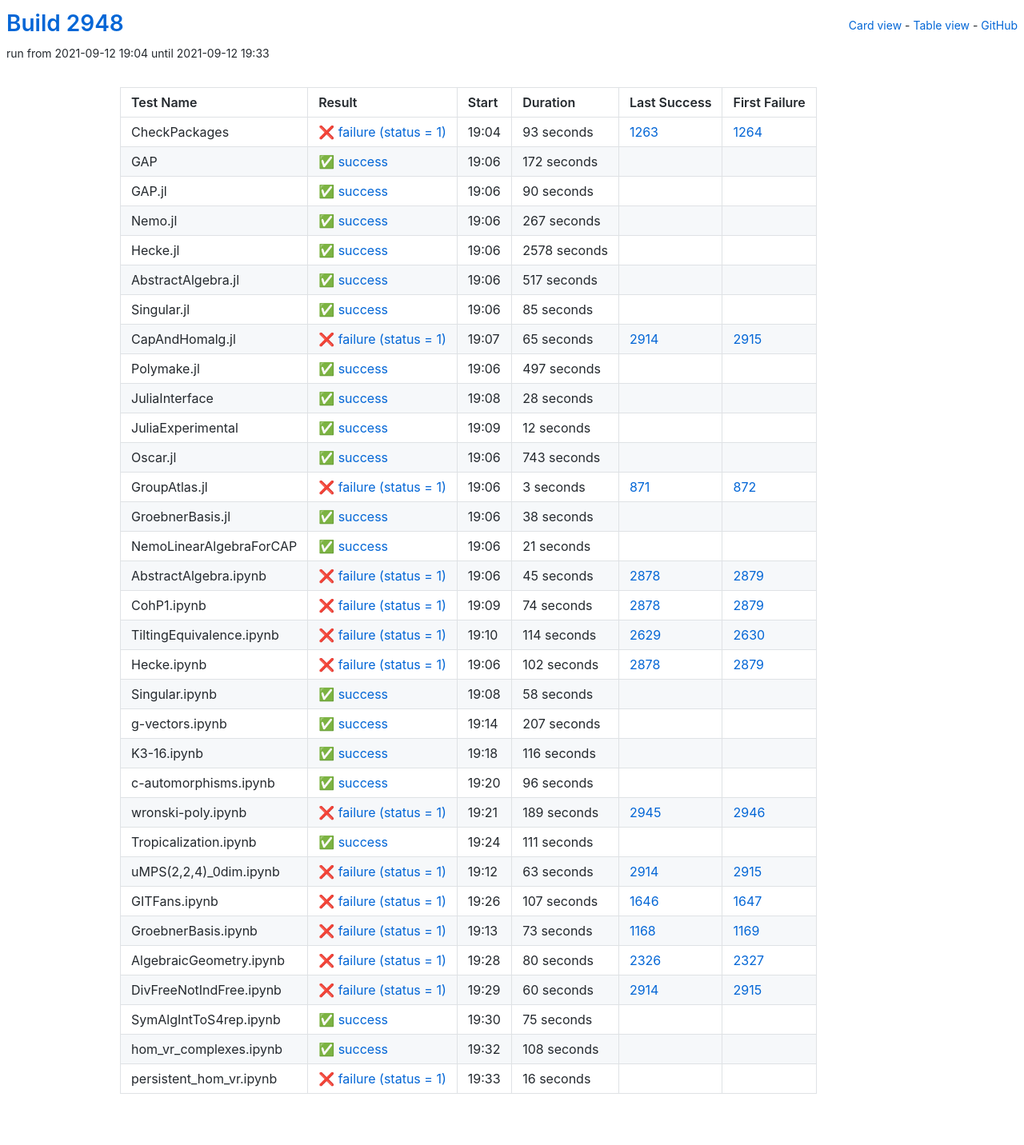
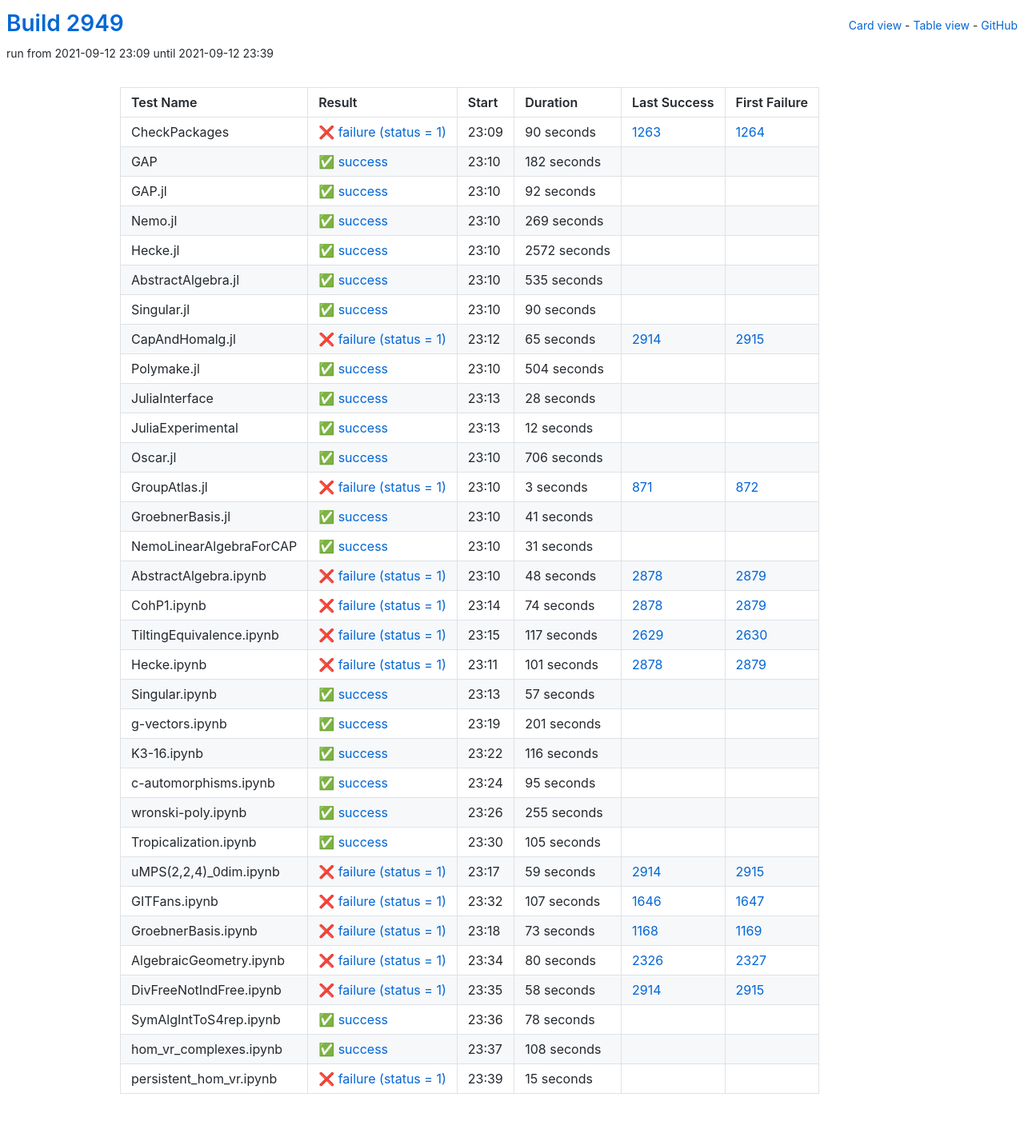
Before and after one commit to oscar-system/oscar-ci-status-stable, a Jekyll site: the page built from table.html, in a window 1280 px wide. Shown: the whole page at 80% size. Built offline with Jekyll 4.4.1, drawn with Linux system fonts in a browser that asks for light colours.

Commit message:
Build #2949

```diff
--- a/_data/ci.yml
+++ b/_data/ci.yml
@@ -1,6 +1,6 @@
 ---
-build: 2948
-build_url: https://oscarci.mathematik.uni-kl.de/job/oscar-stable/2948/
+build: 2949
+build_url: https://oscarci.mathematik.uni-kl.de/job/oscar-stable/2949/
 job: oscar-stable
 organization: oscar-system
 repo: oscar-ci-status-stable
@@ -8,32 +8,80 @@ repourl: https://github.com/oscar-system/oscar-ci-status-stable
 tests:
 - name: CheckPackages
   id: checkpackages
-  log: https://oscarci.mathematik.uni-kl.de/job/oscar-stable/2948/artifact/logs/build-2948/CheckPackages.log
-  start: 2021-09-12 19:04
+  log: https://oscarci.mathematik.uni-kl.de/job/oscar-stable/2949/artifact/logs/build-2949/CheckPackages.log
+  start: 2021-09-12 23:09
   success: false
   exitcode: 1
   status: failure
-  duration: 93
+  duration: 90
   last_success: 1263
   last_success_url: https://oscarci.mathematik.uni-kl.de/job/oscar-stable/1263/
   first_failure: 1264
   first_failure_url: https://oscarci.mathematik.uni-kl.de/job/oscar-stable/1264/
 - name: GAP
   id: gap
-  log: https://oscarci.mathematik.uni-kl.de/job/oscar-stable/2948/artifact/logs/build-2948/GAP.log
-  start: 2021-09-12 19:06
+  log: https://oscarci.mathematik.uni-kl.de/job/oscar-stable/2949/artifact/logs/build-2949/GAP.log
+  start: 2021-09-12 23:10
   success: true
   exitcode: 0
   status: success
-  duration: 172
+  duration: 182
   last_success: false
   last_success_url:
   first_failure: false
   first_failure_url:
 - name: GAP.jl
   id: gap-jl
-  log: https://oscarci.mathematik.uni-kl.de/job/oscar-stable/2948/artifact/logs/build-2948/GAP.jl.log
-  start: 2021-09-12 19:06
+  log: https://oscarci.mathematik.uni-kl.de/job/oscar-stable/2949/artifact/logs/build-2949/GAP.jl.log
+  start: 2021-09-12 23:10
+  success: true
+  exitcode: 0
+  status: success
+  duration: 92
+  last_success: false
+  last_success_url:
+  first_failure: false
+  first_failure_url:
+- name: Nemo.jl
+  id: nemo-jl
+  log: https://oscarci.mathematik.uni-kl.de/job/oscar-stable/2949/artifact/logs/build-2949/Nemo.jl.log
+  start: 2021-09-12 23:10
+  success: true
+  exitcode: 0
+  status: success
+  duration: 269
+  last_success: false
+  last_success_url:
+  first_failure: false
+  first_failure_url:
+- name: Hecke.jl
+  id: hecke-jl
+  log: https://oscarci.mathematik.uni-kl.de/job/oscar-stable/2949/artifact/logs/build-2949/Hecke.jl.log
+  start: 2021-09-12 23:10
+  success: true
+  exitcode: 0
+  status: success
+  duration: 2572
+  last_success: false
+  last_success_url:
+  first_failure: false
+  first_failure_url:
+- name: AbstractAlgebra.jl
+  id: abstractalgebra-jl
+  log: https://oscarci.mathematik.uni-kl.de/job/oscar-stable/2949/artifact/logs/build-2949/AbstractAlgebra.jl.log
+  start: 2021-09-12 23:10
+  success: true
+  exitcode: 0
+  status: success
+  duration: 535
+  last_success: false
+  last_success_url:
+  first_failure: false
+  first_failure_url:
+- name: Singular.jl
+  id: singular-jl
+  log: https://oscarci.mathematik.uni-kl.de/job/oscar-stable/2949/artifact/logs/build-2949/Singular.jl.log
+  start: 2021-09-12 23:10
   success: true
   exitcode: 0
   status: success
@@ -42,58 +90,10 @@ tests:
   last_success_url:
   first_failure: false
   first_failure_url:
-- name: Nemo.jl
-  id: nemo-jl
-  log: https://oscarci.mathematik.uni-kl.de/job/oscar-stable/2948/artifact/logs/build-2948/Nemo.jl.log
-  start: 2021-09-12 19:06
-  success: true
-  exitcode: 0
-  status: success
-  duration: 267
-  last_success: false
-  last_success_url:
-  first_failure: false
-  first_failure_url:
-- name: Hecke.jl
-  id: hecke-jl
-  log: https://oscarci.mathematik.uni-kl.de/job/oscar-stable/2948/artifact/logs/build-2948/Hecke.jl.log
-  start: 2021-09-12 19:06
-  success: true
-  exitcode: 0
-  status: success
-  duration: 2578
-  last_success: false
-  last_success_url:
-  first_failure: false
-  first_failure_url:
-- name: AbstractAlgebra.jl
-  id: abstractalgebra-jl
-  log: https://oscarci.mathematik.uni-kl.de/job/oscar-stable/2948/artifact/logs/build-2948/AbstractAlgebra.jl.log
-  start: 2021-09-12 19:06
-  success: true
-  exitcode: 0
-  status: success
-  duration: 517
-  last_success: false
-  last_success_url:
-  first_failure: false
-  first_failure_url:
-- name: Singular.jl
-  id: singular-jl
-  log: https://oscarci.mathematik.uni-kl.de/job/oscar-stable/2948/artifact/logs/build-2948/Singular.jl.log
-  start: 2021-09-12 19:06
-  success: true
-  exitcode: 0
-  status: success
-  duration: 85
-  last_success: false
-  last_success_url:
-  first_failure: false
-  first_failure_url:
 - name: CapAndHomalg.jl
   id: capandhomalg-jl
-  log: https://oscarci.mathematik.uni-kl.de/job/oscar-stable/2948/artifact/logs/build-2948/CapAndHomalg.jl.log
-  start: 2021-09-12 19:07
+  log: https://oscarci.mathematik.uni-kl.de/job/oscar-stable/2949/artifact/logs/build-2949/CapAndHomalg.jl.log
+  start: 2021-09-12 23:12
   success: false
   exitcode: 1
   status: failure
@@ -104,20 +104,20 @@ tests:
   first_failure_url: https://oscarci.mathematik.uni-kl.de/job/oscar-stable/2915/
 - name: Polymake.jl
   id: polymake-jl
-  log: https://oscarci.mathematik.uni-kl.de/job/oscar-stable/2948/artifact/logs/build-2948/Polymake.jl.log
-  start: 2021-09-12 19:06
+  log: https://oscarci.mathematik.uni-kl.de/job/oscar-stable/2949/artifact/logs/build-2949/Polymake.jl.log
+  start: 2021-09-12 23:10
   success: true
   exitcode: 0
   status: success
-  duration: 497
+  duration: 504
   last_success: false
   last_success_url:
   first_failure: false
   first_failure_url:
 - name: JuliaInterface
   id: juliainterface
-  log: https://oscarci.mathematik.uni-kl.de/job/oscar-stable/2948/artifact/logs/build-2948/JuliaInterface.log
-  start: 2021-09-12 19:08
+  log: https://oscarci.mathematik.uni-kl.de/job/oscar-stable/2949/artifact/logs/build-2949/JuliaInterface.log
+  start: 2021-09-12 23:13
   success: true
   exitcode: 0
   status: success
@@ -128,8 +128,8 @@ tests:
   first_failure_url:
 - name: JuliaExperimental
   id: juliaexperimental
-  log: https://oscarci.mathematik.uni-kl.de/job/oscar-stable/2948/artifact/logs/build-2948/JuliaExperimental.log
-  start: 2021-09-12 19:09
+  log: https://oscarci.mathematik.uni-kl.de/job/oscar-stable/2949/artifact/logs/build-2949/JuliaExperimental.log
+  start: 2021-09-12 23:13
   success: true
   exitcode: 0
   status: success
@@ -140,20 +140,20 @@ tests:
   first_failure_url:
 - name: Oscar.jl
   id: oscar-jl
-  log: https://oscarci.mathematik.uni-kl.de/job/oscar-stable/2948/artifact/logs/build-2948/Oscar.jl.log
-  start: 2021-09-12 19:06
+  log: https://oscarci.mathematik.uni-kl.de/job/oscar-stable/2949/artifact/logs/build-2949/Oscar.jl.log
+  start: 2021-09-12 23:10
   success: true
   exitcode: 0
   status: success
-  duration: 743
+  duration: 706
   last_success: false
   last_success_url:
   first_failure: false
   first_failure_url:
 - name: GroupAtlas.jl
   id: groupatlas-jl
-  log: https://oscarci.mathematik.uni-kl.de/job/oscar-stable/2948/artifact/logs/build-2948/GroupAtlas.jl.log
-  start: 2021-09-12 19:06
+  log: https://oscarci.mathematik.uni-kl.de/job/oscar-stable/2949/artifact/logs/build-2949/GroupAtlas.jl.log
+  start: 2021-09-12 23:10
   success: false
   exitcode: 1
   status: failure
@@ -164,44 +164,44 @@ tests:
   first_failure_url: https://oscarci.mathematik.uni-kl.de/job/oscar-stable/872/
 - name: GroebnerBasis.jl
   id: groebnerbasis-jl
-  log: https://oscarci.mathematik.uni-kl.de/job/oscar-stable/2948/artifact/logs/build-2948/GroebnerBasis.jl.log
-  start: 2021-09-12 19:06
+  log: https://oscarci.mathematik.uni-kl.de/job/oscar-stable/2949/artifact/logs/build-2949/GroebnerBasis.jl.log
+  start: 2021-09-12 23:10
   success: true
   exitcode: 0
   status: success
-  duration: 38
+  duration: 41
   last_success: false
   last_success_url:
   first_failure: false
   first_failure_url:
 - name: NemoLinearAlgebraForCAP
   id: nemolinearalgebraforcap
-  log: https://oscarci.mathematik.uni-kl.de/job/oscar-stable/2948/artifact/logs/build-2948/NemoLinearAlgebraForCAP.log
-  start: 2021-09-12 19:06
+  log: https://oscarci.mathematik.uni-kl.de/job/oscar-stable/2949/artifact/logs/build-2949/NemoLinearAlgebraForCAP.log
+  start: 2021-09-12 23:10
   success: true
   exitcode: 0
   status: success
-  duration: 21
+  duration: 31
   last_success: false
   last_success_url:
   first_failure: false
   first_failure_url:
 - name: AbstractAlgebra.ipynb
   id: abstractalgebra-ipynb
-  log: https://oscarci.mathematik.uni-kl.de/job/oscar-stable/2948/artifact/logs/build-2948/AbstractAlgebra.ipynb.log
-  start: 2021-09-12 19:06
+  log: https://oscarci.mathematik.uni-kl.de/job/oscar-stable/2949/artifact/logs/build-2949/AbstractAlgebra.ipynb.log
+  start: 2021-09-12 23:10
   success: false
   exitcode: 1
   status: failure
-  duration: 45
+  duration: 48
   last_success: 2878
   last_success_url: https://oscarci.mathematik.uni-kl.de/job/oscar-stable/2878/
   first_failure: 2879
   first_failure_url: https://oscarci.mathematik.uni-kl.de/job/oscar-stable/2879/
 - name: CohP1.ipynb
   id: cohp1-ipynb
-  log: https://oscarci.mathematik.uni-kl.de/job/oscar-stable/2948/artifact/logs/build-2948/CohP1.ipynb.log
-  start: 2021-09-12 19:09
+  log: https://oscarci.mathematik.uni-kl.de/job/oscar-stable/2949/artifact/logs/build-2949/CohP1.ipynb.log
+  start: 2021-09-12 23:14
   success: false
   exitcode: 1
   status: failure
@@ -212,56 +212,56 @@ tests:
   first_failure_url: https://oscarci.mathematik.uni-kl.de/job/oscar-stable/2879/
 - name: TiltingEquivalence.ipynb
   id: tiltingequivalence-ipynb
-  log: https://oscarci.mathematik.uni-kl.de/job/oscar-stable/2948/artifact/logs/build-2948/TiltingEquivalence.ipynb.log
-  start: 2021-09-12 19:10
+  log: https://oscarci.mathematik.uni-kl.de/job/oscar-stable/2949/artifact/logs/build-2949/TiltingEquivalence.ipynb.log
+  start: 2021-09-12 23:15
   success: false
   exitcode: 1
   status: failure
-  duration: 114
+  duration: 117
   last_success: 2629
   last_success_url: https://oscarci.mathematik.uni-kl.de/job/oscar-stable/2629/
   first_failure: 2630
   first_failure_url: https://oscarci.mathematik.uni-kl.de/job/oscar-stable/2630/
 - name: Hecke.ipynb
   id: hecke-ipynb
-  log: https://oscarci.mathematik.uni-kl.de/job/oscar-stable/2948/artifact/logs/build-2948/Hecke.ipynb.log
-  start: 2021-09-12 19:06
+  log: https://oscarci.mathematik.uni-kl.de/job/oscar-stable/2949/artifact/logs/build-2949/Hecke.ipynb.log
+  start: 2021-09-12 23:11
   success: false
   exitcode: 1
   status: failure
-  duration: 102
+  duration: 101
   last_success: 2878
   last_success_url: https://oscarci.mathematik.uni-kl.de/job/oscar-stable/2878/
   first_failure: 2879
   first_failure_url: https://oscarci.mathematik.uni-kl.de/job/oscar-stable/2879/
 - name: Singular.ipynb
   id: singular-ipynb
-  log: https://oscarci.mathematik.uni-kl.de/job/oscar-stable/2948/artifact/logs/build-2948/Singular.ipynb.log
-  start: 2021-09-12 19:08
+  log: https://oscarci.mathematik.uni-kl.de/job/oscar-stable/2949/artifact/logs/build-2949/Singular.ipynb.log
+  start: 2021-09-12 23:13
   success: true
   exitcode: 0
   status: success
-  duration: 58
+  duration: 57
   last_success: false
   last_success_url:
   first_failure: false
   first_failure_url:
 - name: g-vectors.ipynb
   id: g-vectors-ipynb
-  log: https://oscarci.mathematik.uni-kl.de/job/oscar-stable/2948/artifact/logs/build-2948/g-vectors.ipynb.log
-  start: 2021-09-12 19:14
+  log: https://oscarci.mathematik.uni-kl.de/job/oscar-stable/2949/artifact/logs/build-2949/g-vectors.ipynb.log
+  start: 2021-09-12 23:19
   success: true
   exitcode: 0
   status: success
-  duration: 207
+  duration: 201
   last_success: false
   last_success_url:
   first_failure: false
   first_failure_url:
 - name: K3-16.ipynb
   id: k3-16-ipynb
-  log: https://oscarci.mathematik.uni-kl.de/job/oscar-stable/2948/artifact/logs/build-2948/K3-16.ipynb.log
-  start: 2021-09-12 19:18
+  log: https://oscarci.mathematik.uni-kl.de/job/oscar-stable/2949/artifact/logs/build-2949/K3-16.ipynb.log
+  start: 2021-09-12 23:22
   success: true
   exitcode: 0
   status: success
@@ -272,56 +272,56 @@ tests:
   first_failure_url:
 - name: c-automorphisms.ipynb
   id: c-automorphisms-ipynb
-  log: https://oscarci.mathematik.uni-kl.de/job/oscar-stable/2948/artifact/logs/build-2948/c-automorphisms.ipynb.log
-  start: 2021-09-12 19:20
+  log: https://oscarci.mathematik.uni-kl.de/job/oscar-stable/2949/artifact/logs/build-2949/c-automorphisms.ipynb.log
+  start: 2021-09-12 23:24
   success: true
   exitcode: 0
   status: success
-  duration: 96
+  duration: 95
   last_success: false
   last_success_url:
   first_failure: false
   first_failure_url:
 - name: wronski-poly.ipynb
   id: wronski-poly-ipynb
-  log: https://oscarci.mathematik.uni-kl.de/job/oscar-stable/2948/artifact/logs/build-2948/wronski-poly.ipynb.log
-  start: 2021-09-12 19:21
-  success: false
-  exitcode: 1
-  status: failure
-  duration: 189
-  last_success: 2945
-  last_success_url: https://oscarci.mathematik.uni-kl.de/job/oscar-stable/2945/
-  first_failure: 2946
-  first_failure_url: https://oscarci.mathematik.uni-kl.de/job/oscar-stable/2946/
-- name: Tropicalization.ipynb
-  id: tropicalization-ipynb
-  log: https://oscarci.mathematik.uni-kl.de/job/oscar-stable/2948/artifact/logs/build-2948/Tropicalization.ipynb.log
-  start: 2021-09-12 19:24
+  log: https://oscarci.mathematik.uni-kl.de/job/oscar-stable/2949/artifact/logs/build-2949/wronski-poly.ipynb.log
+  start: 2021-09-12 23:26
   success: true
   exitcode: 0
   status: success
-  duration: 111
+  duration: 255
+  last_success: false
+  last_success_url:
+  first_failure: false
+  first_failure_url:
+- name: Tropicalization.ipynb
+  id: tropicalization-ipynb
+  log: https://oscarci.mathematik.uni-kl.de/job/oscar-stable/2949/artifact/logs/build-2949/Tropicalization.ipynb.log
+  start: 2021-09-12 23:30
+  success: true
+  exitcode: 0
+  status: success
+  duration: 105
   last_success: false
   last_success_url:
   first_failure: false
   first_failure_url:
 - name: uMPS(2,2,4)_0dim.ipynb
   id: umps-2-2-4-0dim-ipynb
-  log: https://oscarci.mathematik.uni-kl.de/job/oscar-stable/2948/artifact/logs/build-2948/uMPS-2-2-4-_0dim.ipynb.log
-  start: 2021-09-12 19:12
+  log: https://oscarci.mathematik.uni-kl.de/job/oscar-stable/2949/artifact/logs/build-2949/uMPS-2-2-4-_0dim.ipynb.log
+  start: 2021-09-12 23:17
   success: false
   exitcode: 1
   status: failure
-  duration: 63
+  duration: 59
   last_success: 2914
   last_success_url: https://oscarci.mathematik.uni-kl.de/job/oscar-stable/2914/
   first_failure: 2915
   first_failure_url: https://oscarci.mathematik.uni-kl.de/job/oscar-stable/2915/
 - name: GITFans.ipynb
   id: gitfans-ipynb
-  log: https://oscarci.mathematik.uni-kl.de/job/oscar-stable/2948/artifact/logs/build-2948/GITFans.ipynb.log
-  start: 2021-09-12 19:26
+  log: https://oscarci.mathematik.uni-kl.de/job/oscar-stable/2949/artifact/logs/build-2949/GITFans.ipynb.log
+  start: 2021-09-12 23:32
   success: false
   exitcode: 1
   status: failure
@@ -332,8 +332,8 @@ tests:
   first_failure_url: https://oscarci.mathematik.uni-kl.de/job/oscar-stable/1647/
 - name: GroebnerBasis.ipynb
   id: groebnerbasis-ipynb
-  log: https://oscarci.mathematik.uni-kl.de/job/oscar-stable/2948/artifact/logs/build-2948/GroebnerBasis.ipynb.log
-  start: 2021-09-12 19:13
+  log: https://oscarci.mathematik.uni-kl.de/job/oscar-stable/2949/artifact/logs/build-2949/GroebnerBasis.ipynb.log
+  start: 2021-09-12 23:18
   success: false
   exitcode: 1
   status: failure
@@ -344,8 +344,8 @@ tests:
   first_failure_url: https://oscarci.mathematik.uni-kl.de/job/oscar-stable/1169/
 - name: AlgebraicGeometry.ipynb
   id: algebraicgeometry-ipynb
-  log: https://oscarci.mathematik.uni-kl.de/job/oscar-stable/2948/artifact/logs/build-2948/AlgebraicGeometry.ipynb.log
-  start: 2021-09-12 19:28
+  log: https://oscarci.mathematik.uni-kl.de/job/oscar-stable/2949/artifact/logs/build-2949/AlgebraicGeometry.ipynb.log
+  start: 2021-09-12 23:34
   success: false
   exitcode: 1
   status: failure
@@ -356,32 +356,32 @@ tests:
   first_failure_url: https://oscarci.mathematik.uni-kl.de/job/oscar-stable/2327/
 - name: DivFreeNotIndFree.ipynb
   id: divfreenotindfree-ipynb
-  log: https://oscarci.mathematik.uni-kl.de/job/oscar-stable/2948/artifact/logs/build-2948/DivFreeNotIndFree.ipynb.log
-  start: 2021-09-12 19:29
+  log: https://oscarci.mathematik.uni-kl.de/job/oscar-stable/2949/artifact/logs/build-2949/DivFreeNotIndFree.ipynb.log
+  start: 2021-09-12 23:35
   success: false
   exitcode: 1
   status: failure
-  duration: 60
+  duration: 58
   last_success: 2914
   last_success_url: https://oscarci.mathematik.uni-kl.de/job/oscar-stable/2914/
   first_failure: 2915
   first_failure_url: https://oscarci.mathematik.uni-kl.de/job/oscar-stable/2915/
 - name: SymAlgIntToS4rep.ipynb
   id: symalginttos4rep-ipynb
-  log: https://oscarci.mathematik.uni-kl.de/job/oscar-stable/2948/artifact/logs/build-2948/SymAlgIntToS4rep.ipynb.log
-  start: 2021-09-12 19:30
+  log: https://oscarci.mathematik.uni-kl.de/job/oscar-stable/2949/artifact/logs/build-2949/SymAlgIntToS4rep.ipynb.log
+  start: 2021-09-12 23:36
   success: true
   exitcode: 0
   status: success
-  duration: 75
+  duration: 78
   last_success: false
   last_success_url:
   first_failure: false
   first_failure_url:
 - name: hom_vr_complexes.ipynb
   id: hom-vr-complexes-ipynb
-  log: https://oscarci.mathematik.uni-kl.de/job/oscar-stable/2948/artifact/logs/build-2948/hom_vr_complexes.ipynb.log
-  start: 2021-09-12 19:32
+  log: https://oscarci.mathematik.uni-kl.de/job/oscar-stable/2949/artifact/logs/build-2949/hom_vr_complexes.ipynb.log
+  start: 2021-09-12 23:37
   success: true
   exitcode: 0
   status: success
@@ -392,12 +392,12 @@ tests:
   first_failure_url:
 - name: persistent_hom_vr.ipynb
   id: persistent-hom-vr-ipynb
-  log: https://oscarci.mathematik.uni-kl.de/job/oscar-stable/2948/artifact/logs/build-2948/persistent_hom_vr.ipynb.log
-  start: 2021-09-12 19:33
+  log: https://oscarci.mathematik.uni-kl.de/job/oscar-stable/2949/artifact/logs/build-2949/persistent_hom_vr.ipynb.log
+  start: 2021-09-12 23:39
   success: false
   exitcode: 1
   status: failure
-  duration: 16
+  duration: 15
   last_success: false
   last_success_url:
   first_failure: false
```
Also changed, not shown: README.md.
